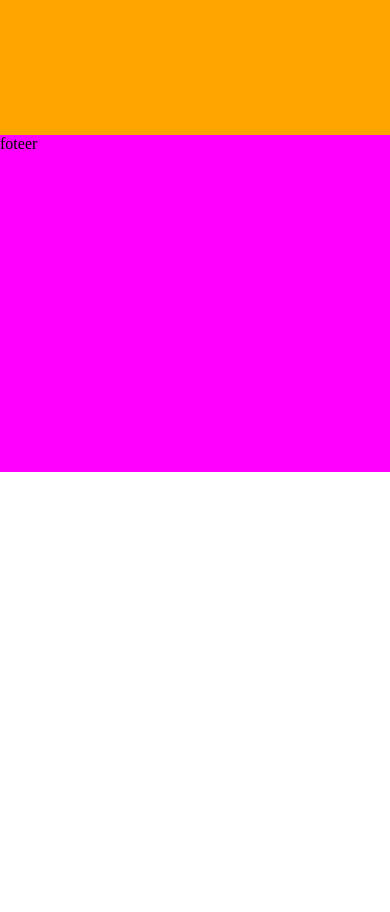
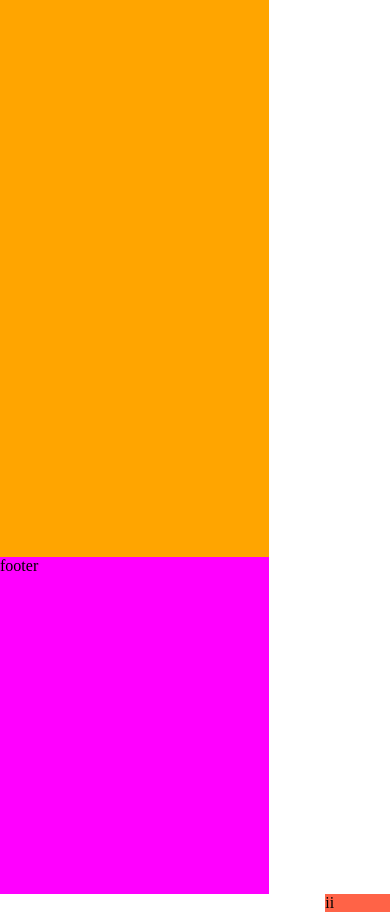
Before and after one commit to isabeladuarte/responsividade, a plain HTML site: page index.html in a window 390 px wide. Shown: the part 1300-2212 px from the top of the page. Before the commit the page ends 1772 px from the top, so only its background shows below. Drawn offline with Linux system fonts and the light colour scheme.

Commit message:
Adicionar responsividade ao site

```diff
--- a/index.html
+++ b/index.html
@@ -8,6 +8,7 @@
     <title>Responsividade</title>
 </head>
 <body>
+    <!-- Barrinha Nav -->
    <nav>
     <a href="Memes"> Memes </a>
     <a href="Quem é Gretchen"> Quem é Gretchen</a>
@@ -16,9 +17,13 @@
 
     <img src="menu.png" alt="">
    </nav>
+   <!-- Colunas -->
    <header>Header</header>
    <section>section</section>
    <aside>aside</aside>
-   <footer>foteer</footer>
+   <div>ii</div>
+
+   <!-- Rodapé -->
+   <footer>footer</footer>
 </body>
 </html>
--- a/style.css
+++ b/style.css
@@ -2,10 +2,10 @@ body{
     margin:0;
     display:grid;
     grid-template-areas: 'navbar navbar navbar navbar'
-                         'header header header header'
-                         'section section aside aside'
+                         'header section aside div'
                          'footer footer footer footer';
-    grid-template-rows: 20vh 30vh 60vh 40vh;
+
+    grid-template-rows: 20vh 70vh 40vh;
     /* Grid-template-rows: Define tamanho das linhas */
 }
 nav{
@@ -32,6 +32,10 @@ aside{
     grid-area:aside;
     background-color: orange;
 }
+div{
+    grid-area: div;
+    background-color: tomato;
+}
 footer{
     grid-area:footer;
     background-color: magenta;
@@ -39,11 +43,10 @@ footer{
 @media(max-width:768px){
     body{
         grid-template-areas: 'navbar navbar navbar navbar'
-                             'header header header header'
-                             'section section section section'
-                             'aside aside aside aside'
+                             'header header section section'
+                             'aside aside div div'
                              'footer footer footer footer';
-        grid-template-rows: 20vh 30vh 60vh 60vh 40vh;
+        grid-template-rows: 20vh 70vh 70vh 40vh ;
 
     }
     nav a{
@@ -53,3 +56,14 @@ footer{
         display:block;
     }
 }
+@media (max-width:475px){
+    body{
+        grid-template-areas: 'navbar navbar navbar navbar'
+                             'header header header header'
+                             'section section section section'
+                             'aside aside aside aside'
+                             'aside aside aside aside'
+                             'footer footer footer footer';
+       grid-template-rows: 20vh 50vh 50vh 50vh 50vh 40vh;
+    }
+}
```
